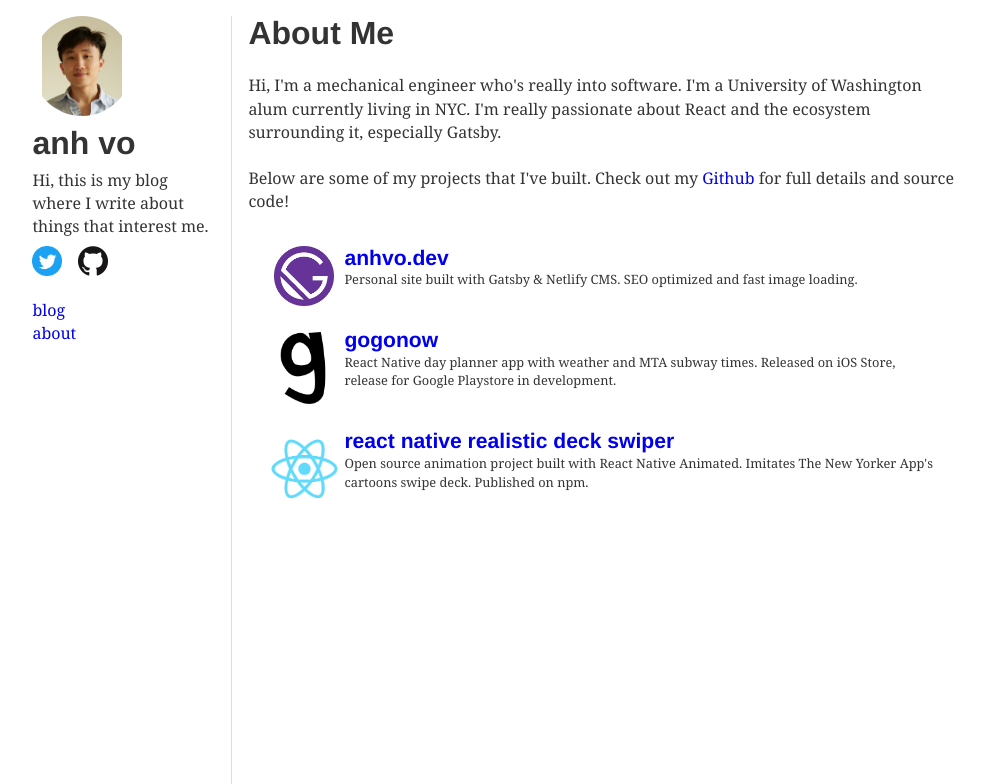
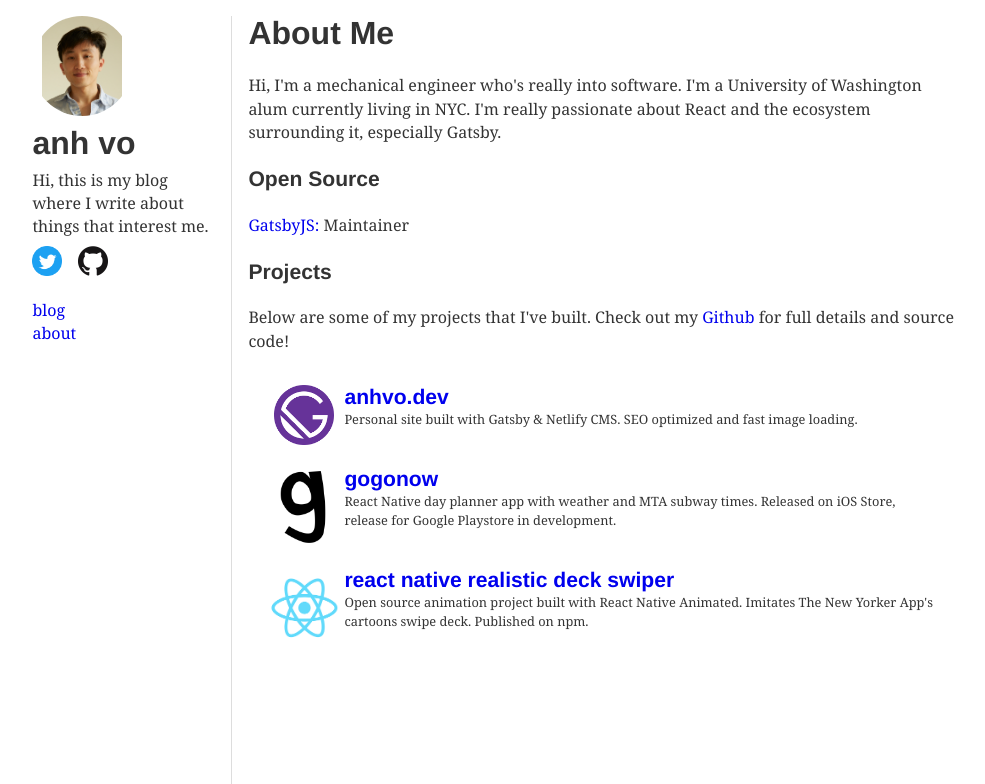
Before and after one commit to VGoose/personal-site, a Gatsby site: page /about in a window 1280 px wide. Shown: the whole page, without its empty margins (145-1130 px from the left). Built offline with nearby package versions, Linux system fonts and the light colour scheme; Gatsby itself is replaced by a stand-in of ours; some packages are replaced by stand-ins of ours; what typography-theme-github would draw is missing.

Commit message:
add open source about

```diff
--- a/src/pages/about.js
+++ b/src/pages/about.js
@@ -15,8 +15,17 @@ const About = ({ data }) => (
     <p>
       Hi, I'm a mechanical engineer who's really into software.
       I'm a University of Washington alum currently living in NYC.
-      I'm really passionate about React and the ecosystem surrounding it, especially Gatsby.
+      I'm really passionate about React and the ecosystem surrounding it,
+       especially Gatsby.
     </p>
+    <h3>Open Source</h3>
+    <p>
+      <a href="https://github.com/gatsbyjs/gatsby" target="_blank">
+        GatsbyJS:
+      </a>
+      {` Maintainer`}
+    </p>
+    <h3>Projects</h3>
     <p>
       Below are some of my projects that I've built.
       Check out my <a target="_blank" href="https://github.com/vgoose">Github
@@ -70,7 +79,8 @@ const projects = [
     name: 'anhvo.dev',
     url: 'https://github.com/VGoose/personal-site',
     imgName: 'gatsby',
-    desc: `Personal site built with Gatsby & Netlify CMS.  SEO optimized and fast image loading.`
+    desc: `Personal site built with Gatsby & Netlify CMS.
+    SEO optimized and fast image loading.`
   },
   {
     name: 'gogonow',
```
